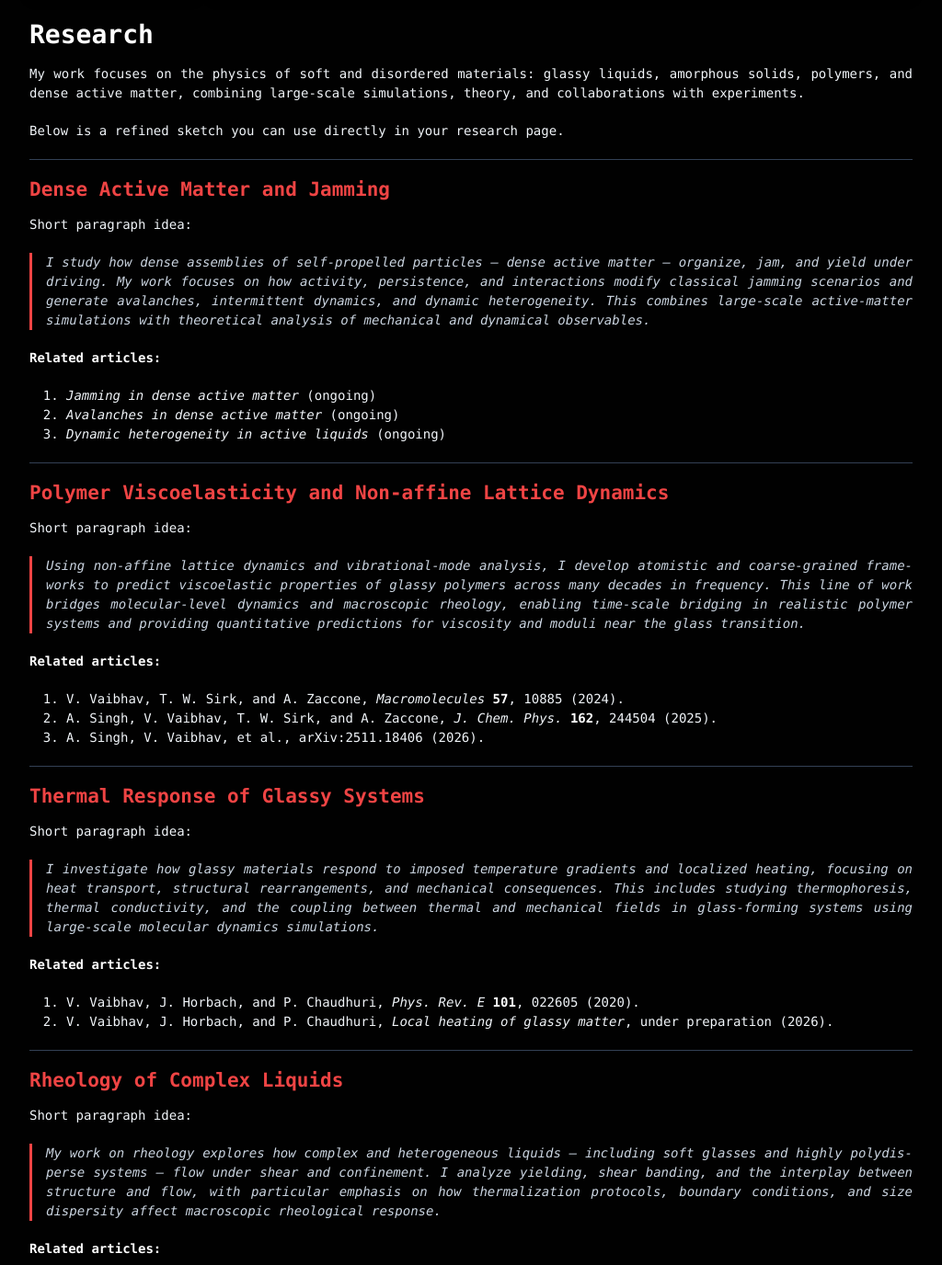
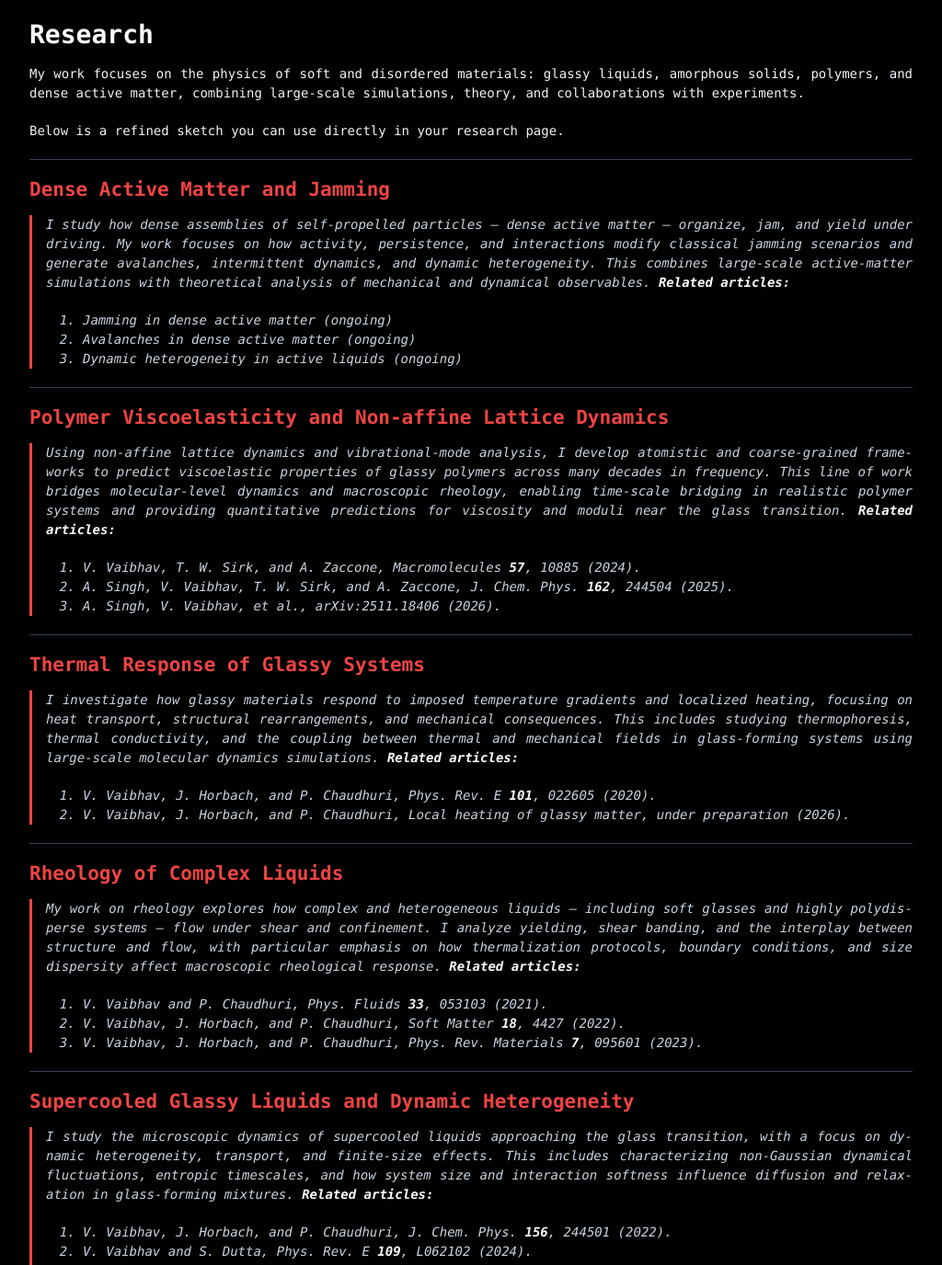
Before and after one commit to vinayphys/vinayphys.github.io, a Jekyll site: the page built from Research.md, in a window 1280 px wide and 1400 px high, scrolled down 461 px, cut to the strip 24-1400 px from the top of the window. Shown: the whole strip at 92% size, without its empty margins (128-1152 px from the left). Built offline with Jekyll 4.4.1, drawn with Linux system fonts in a browser that asks for light colours; our own code applies the rules of GitHub Pages for plain Markdown files; a style sheet for code colours, icons or effects is not loaded; some of the changed text lies outside the part shown.

Commit message:
Update Research.md

```diff
--- a/Research.md
+++ b/Research.md
@@ -11,10 +11,7 @@ Below is a refined sketch you can use directly in your research page.
 ---
 
 ## Dense Active Matter and Jamming
-
-Short paragraph idea:
 > I study how dense assemblies of self-propelled particles — *dense active matter* — organize, jam, and yield under driving. My work focuses on how activity, persistence, and interactions modify classical jamming scenarios and generate avalanches, intermittent dynamics, and dynamic heterogeneity. This combines large-scale active-matter simulations with theoretical analysis of mechanical and dynamical observables.
-
 **Related articles:**
 1. *Jamming in dense active matter* (ongoing)
 2. *Avalanches in dense active matter* (ongoing)
@@ -23,10 +20,7 @@ Short paragraph idea:
 ---
 
 ## Polymer Viscoelasticity and Non-affine Lattice Dynamics
-
-Short paragraph idea:
 > Using non-affine lattice dynamics and vibrational-mode analysis, I develop atomistic and coarse-grained frameworks to predict viscoelastic properties of glassy polymers across many decades in frequency. This line of work bridges molecular-level dynamics and macroscopic rheology, enabling time-scale bridging in realistic polymer systems and providing quantitative predictions for viscosity and moduli near the glass transition.
-
 **Related articles:**
 1. V. Vaibhav, T. W. Sirk, and A. Zaccone, *Macromolecules* **57**, 10885 (2024).
 2. A. Singh, V. Vaibhav, T. W. Sirk, and A. Zaccone, *J. Chem. Phys.* **162**, 244504 (2025).
@@ -35,10 +29,7 @@ Short paragraph idea:
 ---
 
 ## Thermal Response of Glassy Systems
-
-Short paragraph idea:
 > I investigate how glassy materials respond to imposed temperature gradients and localized heating, focusing on heat transport, structural rearrangements, and mechanical consequences. This includes studying thermophoresis, thermal conductivity, and the coupling between thermal and mechanical fields in glass-forming systems using large-scale molecular dynamics simulations.
-
 **Related articles:**
 1. V. Vaibhav, J. Horbach, and P. Chaudhuri, *Phys. Rev. E* **101**, 022605 (2020).
 2. V. Vaibhav, J. Horbach, and P. Chaudhuri, *Local heating of glassy matter*, under preparation (2026).
@@ -46,10 +37,7 @@ Short paragraph idea:
 ---
 
 ## Rheology of Complex Liquids
-
-Short paragraph idea:
 > My work on rheology explores how complex and heterogeneous liquids — including soft glasses and highly polydisperse systems — flow under shear and confinement. I analyze yielding, shear banding, and the interplay between structure and flow, with particular emphasis on how thermalization protocols, boundary conditions, and size dispersity affect macroscopic rheological response.
-
 **Related articles:**
 1. V. Vaibhav and P. Chaudhuri, *Phys. Fluids* **33**, 053103 (2021).
 2. V. Vaibhav, J. Horbach, and P. Chaudhuri, *Soft Matter* **18**, 4427 (2022).
@@ -58,10 +46,7 @@ Short paragraph idea:
 ---
 
 ## Supercooled Glassy Liquids and Dynamic Heterogeneity
-
-Short paragraph idea:
 > I study the microscopic dynamics of supercooled liquids approaching the glass transition, with a focus on dynamic heterogeneity, transport, and finite-size effects. This includes characterizing non-Gaussian dynamical fluctuations, entropic timescales, and how system size and interaction softness influence diffusion and relaxation in glass-forming mixtures.
-
 **Related articles:**
 1. V. Vaibhav, J. Horbach, and P. Chaudhuri, *J. Chem. Phys.* **156**, 244501 (2022).
 2. V. Vaibhav and S. Dutta, *Phys. Rev. E* **109**, L062102 (2024).
```
